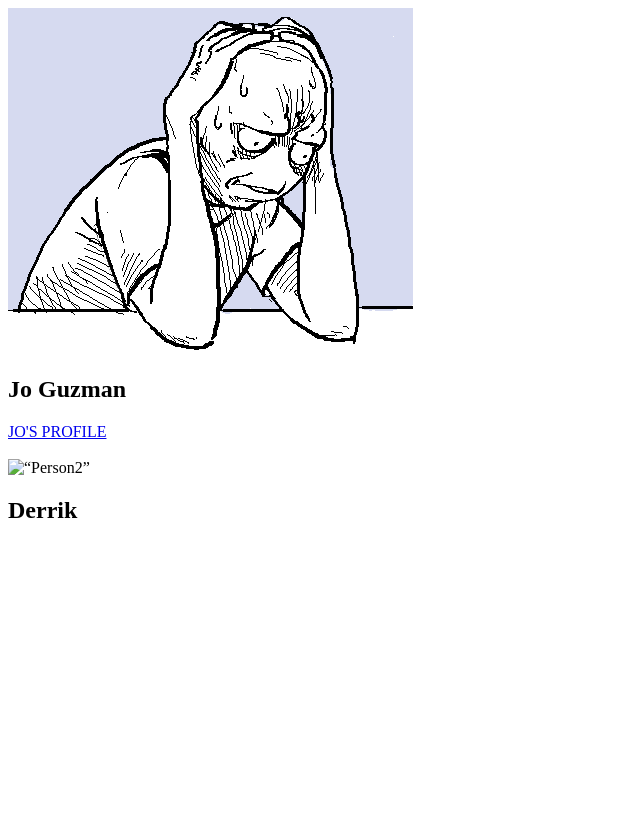
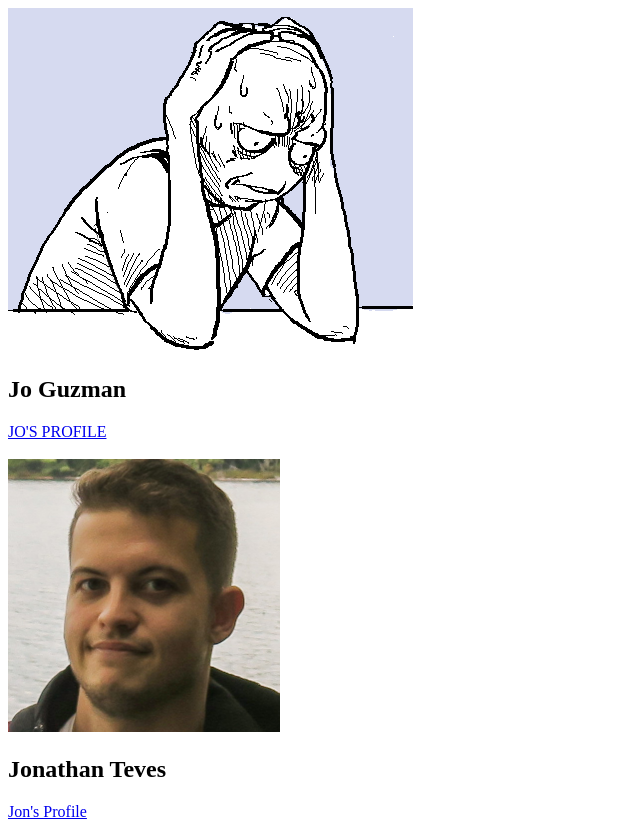
Before and after one commit to Jojo-the-GG/MMED-1054-19W_HW1, a plain HTML site: page index.html in a window 1280 px wide. Shown: the whole page, without its empty margins (0-640 px from the left). Before the commit the page ends 800 px from the top, so only its background shows below. Drawn offline with Linux system fonts and the light colour scheme.

Commit message:
added photo and personal page

```diff
--- a/index.html
+++ b/index.html
@@ -10,9 +10,9 @@
 		<h2>Jo Guzman</h2>
 		<a href="jo-guzman.html">JO'S PROFILE</a>
 		<br><br>
-			<img src=“images\person2” alt=“Person2” width=“” height=””>
+			<img src="images\Jonathan.jpg" alt="picture of jon smiling." width="272" height="273">
 			<br>
-			<h2>Derrik</h2>
-			<br>
+			<h2>Jonathan Teves</h2>
+			<a href="sitewriteup.html">Jon's Profile</a> <br>
 	</body>
 </html>
```
Also changed, not shown: sitewriteup.html (added, +14 -0 lines), images/Jonathan.jpg (added), jo-guzman.html (line endings or trailing spaces).
